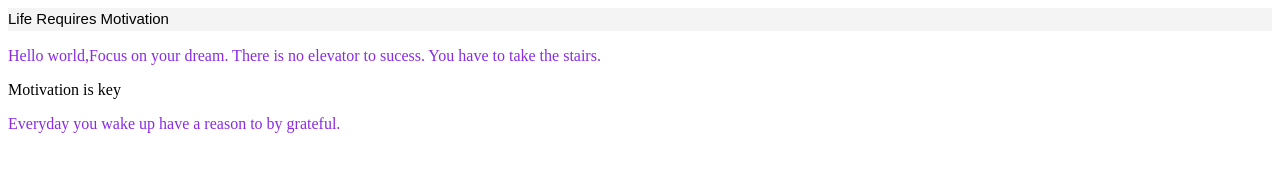
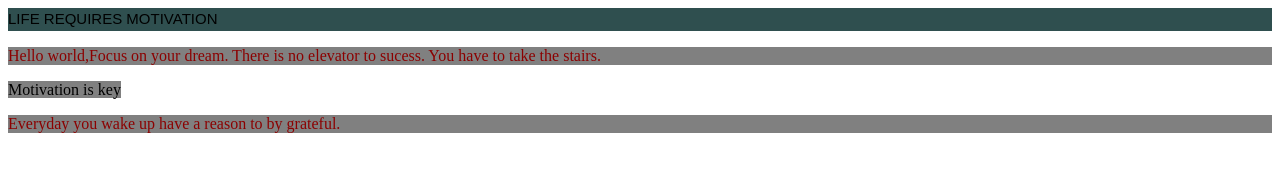
Before and after one commit to HassanToyin/stella, a plain HTML site: page Index.html in a window 1280 px wide. Drawn offline with Linux system fonts and the light colour scheme.

Commit message:
modify files

```diff
--- a/Index.css
+++ b/Index.css
@@ -1,14 +1,19 @@
 p{
-    color:blueviolet;
+    color:darkred;
+    background-color: gray;
 }
 a{
     color:black;
     padding: auto;
     width: 20%;
+    background-color: gray;
 }
 h1{
     color:black;
     font: 15px/1.5 Arial, Helvetica, sans-serif;
     margin: auto;
-    background-color: #f4f4f4;
+    background-color:darkslategray;
 }
+b{
+    background-color: gray;
+}
--- a/Index.html
+++ b/Index.html
@@ -7,7 +7,7 @@
     <link rel="stylesheet" href="Index.css">
 </head>
 <body>
-    <h1>Life Requires Motivation</h1>
+    <h1>LIFE REQUIRES MOTIVATION</h1>
     <p>Hello world,Focus on your dream. There is no elevator to sucess. You have to take the stairs.</p>
     <a>Motivation is key</a>
     <p>Everyday you wake up have a reason to by grateful.</p>
```
